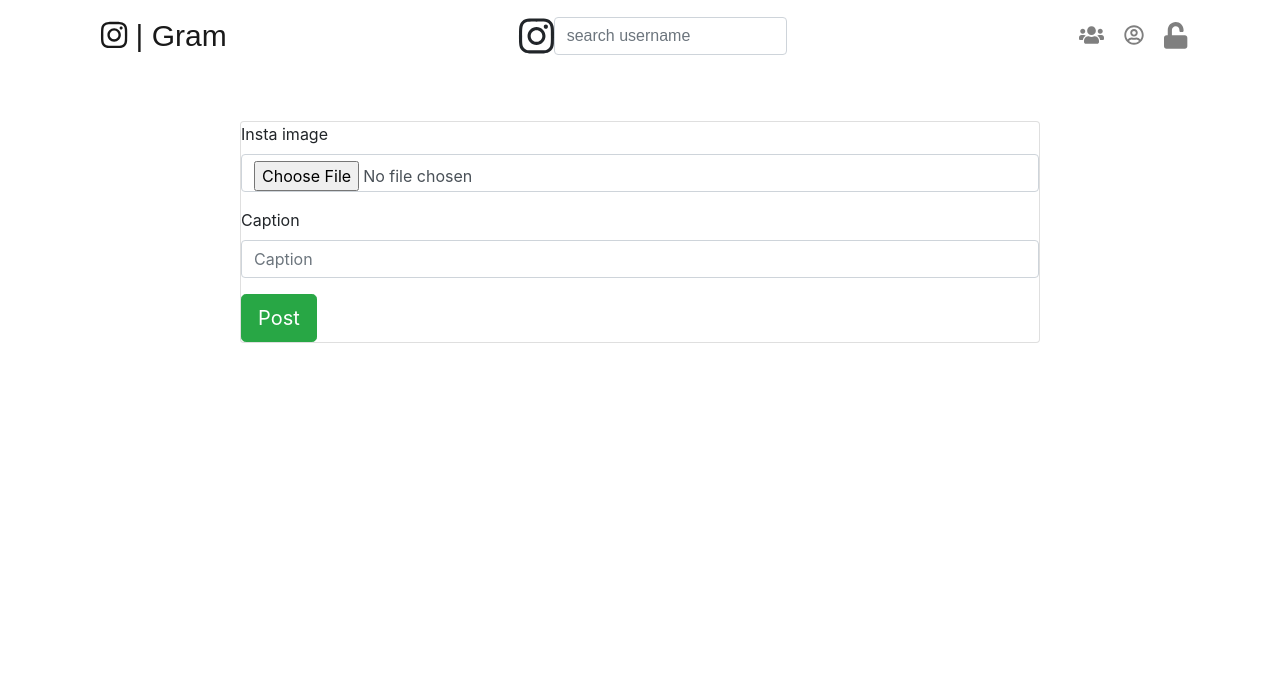
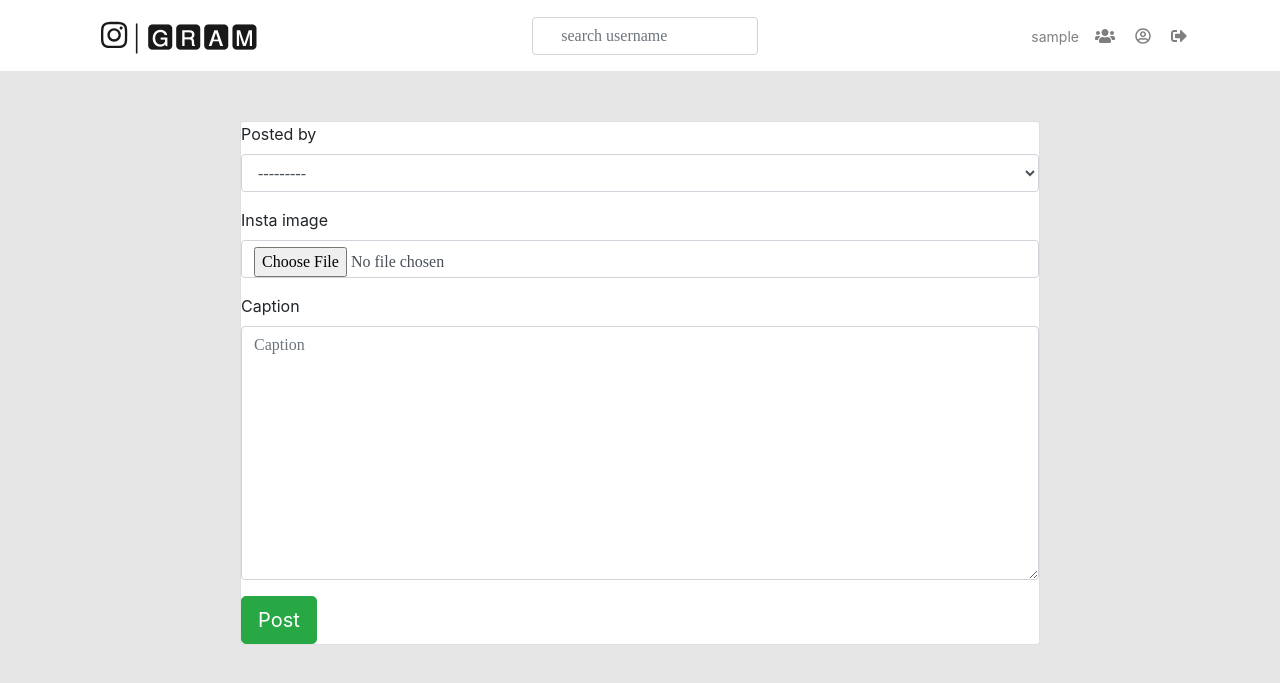
Before and after one commit to oodennis20/Gram, a Django app: page /upload in a window 1280 px wide. Shown: the top 683 px of the page. Run offline with Django 3.2, Linux system fonts and the light colour scheme; the visitor is signed in with stand-in values (Sample User, id 1); data comes from the database, SQL or seed files in the repository; parts of the project's set-up code (start-up, migrations or seed data) failed here and were passed over; some libraries are stand-ins or nearby versions.

Commit message:
changed models

```diff
--- a/images/admin.py
+++ b/images/admin.py
@@ -1,6 +1,7 @@
 from django.contrib import admin
-from .models import Image, Profile, Comment
+from .models import Image, Profile, Comment, Likes
 # Register your models here.
 admin.site.register(Profile)
 admin.site.register(Image)
 admin.site.register(Comment)
+admin.site.register(Likes)
--- a/images/models.py
+++ b/images/models.py
@@ -1,11 +1,12 @@
 from django.db import models
 from django.contrib.auth.models import User
-from tinymce.models import HTMLField
+# from tinymce.models import HTMLField
 # Create your models here.
 class Profile(models.Model):
+    user = models.ForeignKey(User,on_delete=models.CASCADE, null=True)
     profile_photo= models.ImageField(upload_to='snap/', null=True)
     bio= models.CharField(max_length=240, null=True)
-    user = models.ForeignKey(User,on_delete=models.CASCADE, null=True)
+
 
     def __str__(self):
         return self.name
@@ -21,6 +22,20 @@ class Profile(models.Model):
     class Meta:
         ordering = ['user']
 
+class Image(models.Model):
+    posted_by = models.ForeignKey(User, null=True)
+    insta_image = models.ImageField(upload_to='snap/', null=True)
+    caption = models.TextField(null=True)
+
+    @classmethod
+    def all_images(self):
+        all_images = cls.objects.all()
+        return Image.objects.all()
+
+    @classmethod
+    def get_user_images(cls, profile_id):
+        images=Image.objects.filter(profile_id=user.id)
+
 class Comment(models.Model):
     comment = models.CharField(max_length=70, blank=True)
     user = models.ForeignKey(User,on_delete=models.CASCADE, null=True)
@@ -32,23 +47,7 @@ class Comment(models.Model):
     def __str__(self):
         return self.comment
 
-class Image(models.Model):
-    insta_image = models.ImageField(upload_to='snap/', null=True)
-    caption = models.CharField(max_length=70, null=True)
-    like=models.IntegerField(default=0)
-    user = models.ForeignKey(User,on_delete=models.CASCADE, related_name='posts', null=True)
-    thoughts = models.ForeignKey(Comment,on_delete=models.CASCADE, null=True)
-    profile= models.ForeignKey(Profile, null=True)
-
-    @classmethod
-    def all_images(self):
-
-        return Image.objects.all()
-
-    @classmethod
-    def get_user_images(cls, profile_id):
-        images=Image.objects.filter(profile_id=user.id)
 
 class Likes(models.Model):
-    likes= models.IntegerField (default=0)
-    liker = models.CharField(max_length=20)
+    image= models.ForeignKey(Image, related_name='likes', null=True)
+    liked_by = models.ForeignKey(User, related_name='liked_images', null=True)
--- a/images/templates/navbar.html
+++ b/images/templates/navbar.html
@@ -8,9 +8,9 @@
 </head>
 
 <body>
-  <nav class="navbar navbar-expand-lg navbar-light" style="background-color: #fff;">
+  <nav class="navbar navbar-expand-lg navbar-light" style="background-color: #fff;" style="font-size: 20px">
     <div class="container">
-      <a class="navbar-brand ml-3" href="{% url 'home' %}" style="font-size: 30px"><i class="fab fa-instagram "></i> | Gram</a>
+      <a class="navbar-brand ml-3" href="{% url 'home' %}" style="font-size: 30px"><i class="fab fa-instagram "></i> | 🅶🆁🅰🅼 </a>
 
     <button class="navbar-toggler" type="button" data-toggle="collapse" data-target="#navbarSupportedContent"
       aria-controls="navbarSupportedContent" aria-expanded="false" aria-label="Toggle navigation">
@@ -19,26 +19,27 @@
 
     <div class="collapse navbar-collapse" id="navbarSupportedContent">
       <form class="form-inline mx-auto" role="search">
-        <i class="fab fa-instagram fa-2x"></i>
-  <div class="form-group">
-    <input class="form-control mr-sm-2" type="search" placeholder="search username" aria-label="Search" name="query">
-  </div>
+        <div class="form-group">
+          <input class="form-control mr-sm-2" type="search" placeholder="&#xf002; search username" aria-label="Search" name="query">
+        </div>
       </form>
       <ul class="navbar-nav">
         <li class="nav-item">
+          <a class="nav-link" href="#" title="User"><small>{{user}}</small></a>
+        <li class="nav-item">
           <a class="nav-link" href="#" title="View all"><i class="fas fa-users"></i></a>
         </li>
-
         <li class="nav-item mx-1">
           <a class="nav-link" href="/accounts/profile/{{user.id}}" title="profile"><i class="far fa-user-circle"></i></i></a>
         </li>
         <li class="nav-item">
-          <a class="nav-link" href="/logout" title="Logout"><i class="fa fa-unlock fa-lg"></i></a>
+          <a class="nav-link" href="/logout" title="Logout"><i class="fas fa-sign-out-alt"></i></i></a>
         </li>
       </ul>
+    </div>
 
     </div>
-</div>
+
 </nav>
 </body>
 
--- a/static/css/baseimages.css
+++ b/static/css/baseimages.css
@@ -1,12 +1,17 @@
-.navbar {
-  font-family: 'Abel', sans-serif;
-  font-size: 20px;
-
+@import url('https://fonts.googleapis.com/css?family=Julius+Sans+One|Lobster|Sacramento|Open+Sans|Quicksand|Raleway|Lobster+Two');
+a.navbar-brand{
+  font-family: 'Lobster Two', cursive;
+}
+.form-inline:focus{
+  outline: none;
+}
+.form-control {
+  font-family: "FontAwesome"
 }
 
 body {
 
   z-index: 0;
-  background-color: rgba(255, 255, 255, 0.4);
+  background-color: rgba(192, 192, 192, 0.4);
   background-blend-mode: lighten;
 }
```
Also changed, not shown: images/migrations/0020_auto_20191228_1612.py (added).
